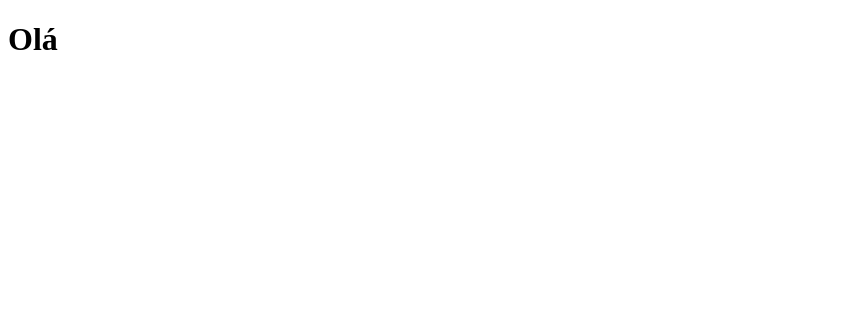
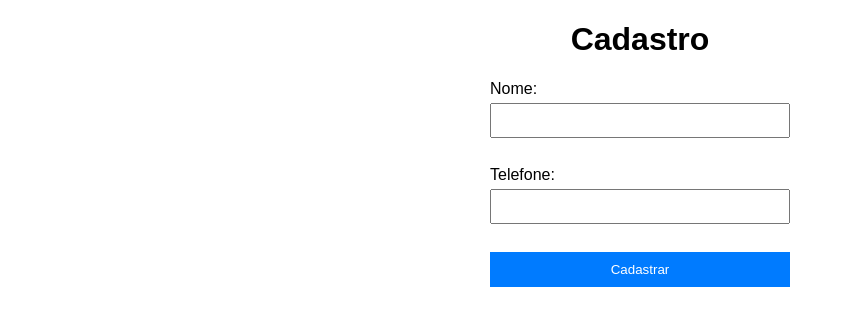
Before and after one commit to solonpss/Teste-, a plain HTML site: page index.html in a window 1280 px wide. Shown: the whole page, without its empty margins (0-844 px from the left). Drawn offline with Linux system fonts and the light colour scheme.

Commit message:
Add files via upload

```diff
--- a/index.html
+++ b/index.html
@@ -3,23 +3,34 @@
 <head>
   <meta charset="UTF-8">
   <title>CodePen - A Pen by Vacina Contra Roubo</title>
-
+  <link rel="stylesheet" href="./style.css">
 
 </head>
 <body>
 <!-- partial:index.partial.html -->
 <!DOCTYPE html>
-<html lang="pt-BR">
+<html lang="en">
 <head>
     <meta charset="UTF-8">
     <meta name="viewport" content="width=device-width, initial-scale=1.0">
-    <title>Olá</title>
+    <title>Cadastro</title>
+    <link rel="stylesheet" href="styles.css">
 </head>
 <body>
-    <h1>Olá</h1>
+    <h1>Cadastro</h1>
+    <form id="cadastroForm">
+        <label for="nome">Nome:</label>
+        <input type="text" id="nome" name="nome" required><br><br>
+        <label for="telefone">Telefone:</label>
+        <input type="text" id="telefone" name="telefone" required><br><br>
+        <button type="submit">Cadastrar</button>
+    </form>
+
+    <script src="script.js"></script>
 </body>
 </html>
 <!-- partial -->
+  <script  src="./script.js"></script>
 
 </body>
 </html>
--- /dev/null
+++ b/script.js
@@ -0,0 +1,25 @@
+document.getElementById('cadastroForm').addEventListener('submit', function(e) {
+    e.preventDefault();
+    const nome = document.getElementById('nome').value;
+    const telefone = document.getElementById('telefone').value;
+
+    // Simulação de envio de dados para o servidor e geração de PDF
+    // Aqui você faria uma requisição AJAX para o servidor para gerar o PDF com os dados cadastrados
+    // e receberia o PDF de volta para download
+    const pdfData = {
+        nome: nome,
+        telefone: telefone
+    };
+    console.log('Dados enviados para o servidor:', pdfData);
+
+    // Aqui você pode implementar o código para a geração do PDF e o download
+    // Este exemplo é apenas uma simulação
+    const pdfBlob = new Blob([JSON.stringify(pdfData)], { type: 'application/pdf' });
+    const url = window.URL.createObjectURL(pdfBlob);
+    const a = document.createElement('a');
+    a.href = url;
+    a.download = 'cadastro.pdf';
+    document.body.appendChild(a);
+    a.click();
+    window.URL.revokeObjectURL(url);
+});
--- /dev/null
+++ b/style.css
@@ -0,0 +1,39 @@
+body {
+    font-family: Arial, sans-serif;
+    margin: 0;
+    padding: 0;
+}
+
+h1 {
+    text-align: center;
+}
+
+form {
+    width: 300px;
+    margin: 0 auto;
+}
+
+label {
+    display: block;
+    margin-bottom: 5px;
+}
+
+input[type="text"] {
+    width: 100%;
+    padding: 8px;
+    margin-bottom: 10px;
+    box-sizing: border-box;
+}
+
+button {
+    width: 100%;
+    padding: 10px;
+    background-color: #007bff;
+    color: #fff;
+    border: none;
+    cursor: pointer;
+}
+
+button:hover {
+    background-color: #0056b3;
+}
```
